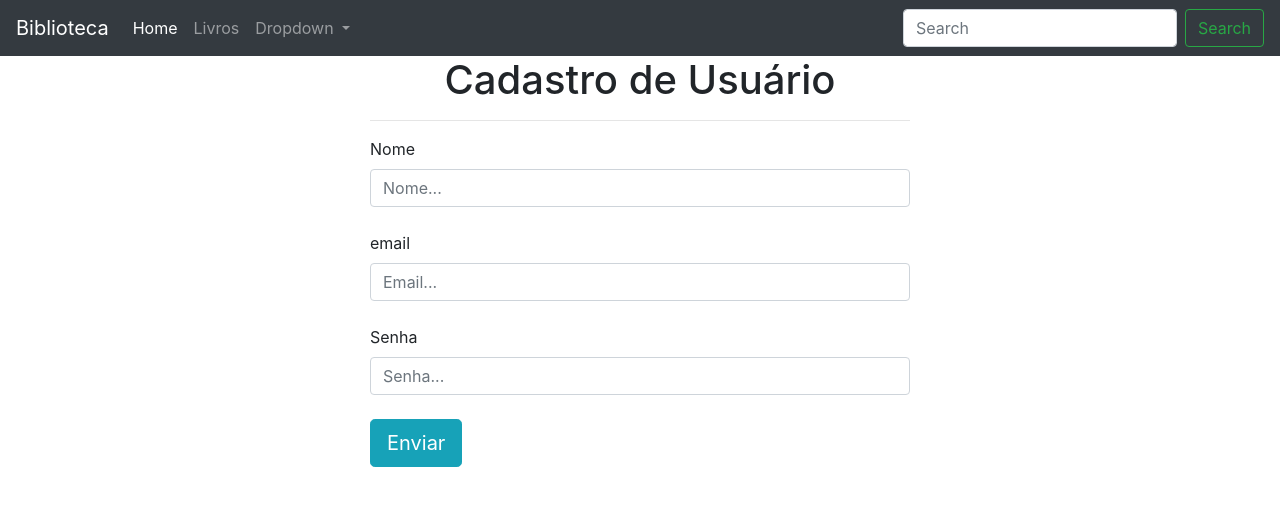
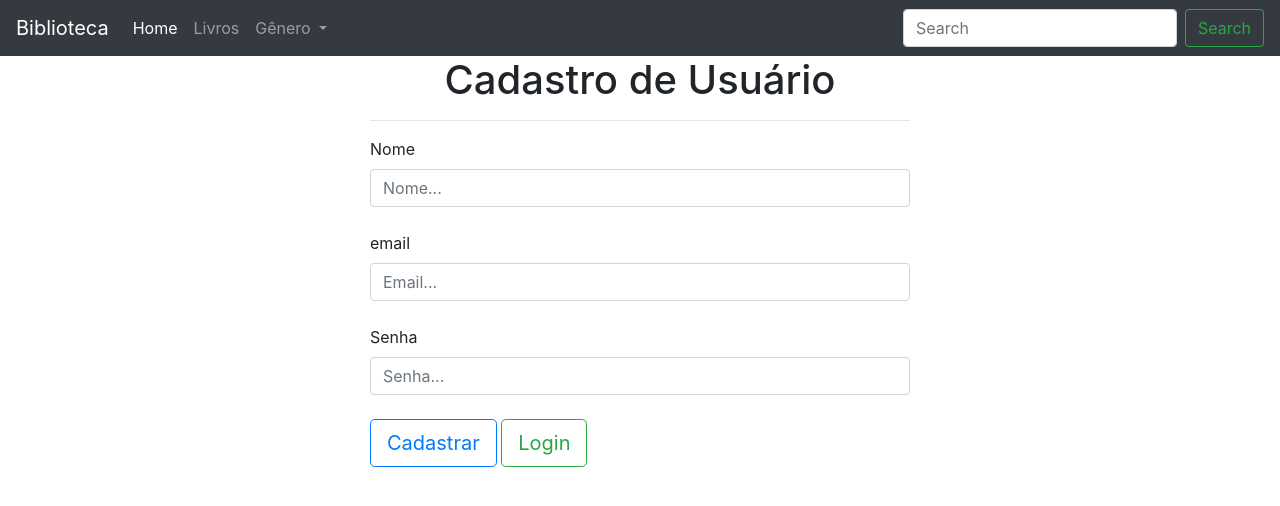
Before and after one commit to IgorPinheiro/book-library, a Django app: page /auth/cadastro/ in a window 1280 px wide. Shown: the top 506 px of the page. Run offline with Django 4.2, Linux system fonts and the light colour scheme.

Commit message:
Login system, login user template, put some security codes

```diff
--- a/book/urls.py
+++ b/book/urls.py
@@ -2,5 +2,5 @@ from django.urls import path
 from . import views
 
 urlpatterns = [
-    path('cadastrar/', views.cadastrar)
+    path('home/', views.home, name= 'home')
 ]
--- a/templates/base.html
+++ b/templates/base.html
@@ -14,7 +14,7 @@
   <body>
 
     <nav class="navbar navbar-expand-lg navbar-dark bg-dark">
-        <a class="navbar-brand" href="#">Biblioteca</a>
+        <a class="navbar-brand" href="{% url 'login'%}">Biblioteca</a>
         <button class="navbar-toggler" type="button" data-toggle="collapse" data-target="#navbarSupportedContent" aria-controls="navbarSupportedContent" aria-expanded="false" aria-label="Toggle navigation">
           <span class="navbar-toggler-icon"></span>
         </button>
@@ -29,13 +29,14 @@
             </li>
             <li class="nav-item dropdown">
               <a class="nav-link dropdown-toggle" href="#" id="navbarDropdown" role="button" data-toggle="dropdown" aria-haspopup="true" aria-expanded="false">
-                Dropdown
+                Gênero
               </a>
               <div class="dropdown-menu" aria-labelledby="navbarDropdown">
-                <a class="dropdown-item" href="#">Action</a>
-                <a class="dropdown-item" href="#">Another action</a>
+                <a class="dropdown-item" href="#">Ação</a>
+                <a class="dropdown-item" href="#">Aventura</a>
+                <a class="dropdown-item" href="#">Terror</a>
                 <div class="dropdown-divider"></div>
-                <a class="dropdown-item" href="#">Something else here</a>
+                <a class="dropdown-item" href="#">Todos</a>
               </div>
             </li>
           </ul>
--- a/usuarios/templates/cadastro.html
+++ b/usuarios/templates/cadastro.html
@@ -5,6 +5,36 @@
 {% block 'conteudo' %}
 
 <div class="container">
+    {% if status == '1' %}
+        <div class="alert alert-danger" role="alert">
+            Ops!, Usuário ou E-mail em branco.
+        </div>
+    {% endif %}
+
+    {% if status == '2' %}
+        <div class="alert alert-danger" role="alert">
+            A seha deve ter no mínino 8 caracteres.
+        </div>
+    {% endif %}
+
+    {% if status == '3' %}
+        <div class="alert alert-danger" role="alert">
+            Usuário já cadastrado.
+        </div>
+    {% endif %}
+
+    {% if status == '0' %}
+        <div class="alert alert-success" role="alert">
+            Usuário criado com Sucesso.
+        </div>
+    {% endif %}
+
+    {% if status == '4' %}
+        <div class="alert alert-danger" role="alert">
+            Ops!, tivemos algum problema, por gentilezar tentar novamente mais tarde.
+        </div>
+    {% endif %}
+
     <div class="row">
 
         <div class="col-md-3">
@@ -24,7 +54,8 @@
                 <label>Senha</label>
                 <input name="password" class="form-control" type="password" placeholder="Senha...">
                 <br>
-                <input class="btn btn-info btn-lg" type="submit" value="Enviar">
+                <input class="btn btn-outline-primary btn-lg" type="submit" value="Cadastrar">
+                <a href="{% url 'login' %}" class="btn btn-outline-success btn-lg">Login</a>
             </form>
 
         </div>
--- a/usuarios/urls.py
+++ b/usuarios/urls.py
@@ -5,4 +5,6 @@ urlpatterns = [
     path('login/', views.login, name = 'login'),
     path('cadastro/', views.cadastro, name = 'cadastro'),
     path('valida_cadastro/', views.valida_cadastro, name = 'valida_cadastro'),
+    path('valida_login/', views.valida_login, name = 'valida_login'),
+    path('sair/', views.sair, name = 'sair'),
 ]
--- a/usuarios/views.py
+++ b/usuarios/views.py
@@ -4,11 +4,14 @@ from . models import Usuario
 from django.shortcuts import redirect
 from hashlib import sha256
 
-def login(requst):
-    return HttpResponse('Login')
+def login(request):
+    status = request.GET.get('status')
+    return render(request, 'login.html', {'status': status})
+
 
 def cadastro(request):
-    return render(request, 'cadastro.html')
+    status = request.GET.get('status')
+    return render(request, 'cadastro.html', {'status': status})
 
 def valida_cadastro(request):
     nome = request.POST.get('nome')
@@ -24,7 +27,7 @@ def valida_cadastro(request):
         return redirect('/auth/cadastro/?status=2')
 
     if len(usuario) > 0:
-        return redirect('/auth/cadastro/status=3')
+        return redirect('/auth/cadastro/?status=3')
     try:
         password = sha256(password.encode()).hexdigest()
         usuario = Usuario(nome = nome,
@@ -37,3 +40,22 @@ def valida_cadastro(request):
         return redirect('/auth/cadastro/?status=4')
 
     # return HttpResponse(f'{nome=} {email=} {password=}')
+
+def valida_login(request):
+    email = request.POST.get('email')
+    password = request.POST.get('password')
+
+    password = sha256(password.encode()).hexdigest()
+
+    usuario = Usuario.objects.filter(email = email).filter(password = password)
+
+    if len(usuario) == 0:
+        return redirect('/auth/login/?status=1')
+    elif len(usuario) > 0:
+        request.session['usuario'] = usuario[0].id
+        return redirect(f'/book/home/?id_usuario={request.session["usuario"]}')
+
+     #return HttpResponse(f'{email= }, {password= }')
+def sair(request):
+    request.session.flush()
+    return redirect('/auth/login/')
```
Also changed, not shown: book/views.py (+8 -3 lines), usuarios/templates/login.html (added, +49 -0 lines), db.sqlite3.
